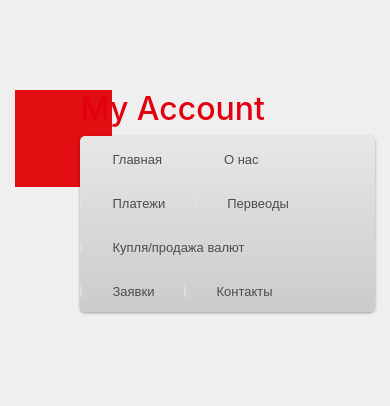
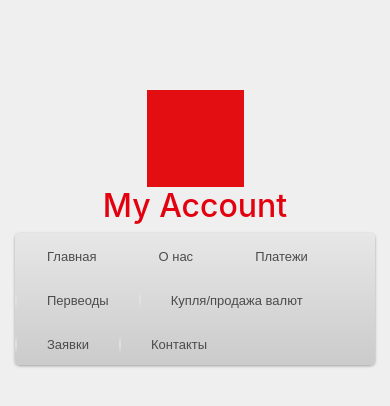
Before and after one commit to SultanAitakyn/Account, a React (Create React App) app: page / in a window 390 px wide. Shown: the top 406 px of the page. Built offline with nearby package versions, Linux system fonts and the light colour scheme.

Commit message:
fix nav responsive

```diff
--- a/src/components/header/Header.tsx
+++ b/src/components/header/Header.tsx
@@ -6,11 +6,11 @@ function Header() {
     return (
         <header className="header">
             <div className="row">
-                <div className="col-1">
+                <div className="col-12 col-xl-1">
                     <div className="logo"></div>
                 </div>
-                <div className="col-11 align-self-center pl-5">
-                    <h2 className="menu-bar__title">My Account</h2>
+                <div className="col-12 col-xl-11 align-self-center pl-xl-5">
+                    <h2 className="menu-bar__title text-center">My Account</h2>
                     <nav>
                         <ul className="menu d-flex flex-wrap">
                             <li className="menu__item"><Link to='/main'>Главная</Link></li>
--- a/src/components/header/styles.scss
+++ b/src/components/header/styles.scss
@@ -1,7 +1,8 @@
 .logo {
   width: 97px;
   height: 97px;
-  background-color: #e20e12
+  background-color: #e20e12;
+  margin: auto;
 }
 
 ul, li {
@@ -42,3 +43,9 @@ ul, li {
   border-image: linear-gradient(to bottom, rgba(255, 255, 255, 0) 0%, rgba(226, 226, 226, 1) 48%, rgba(255, 255, 255, 0) 100%);
   border-image-slice: 1;
 }
+
+@media (max-width: 1200px) {
+  .menu-bar__title {
+    text-align: center;
+  }
+}
```
Also changed, not shown: 1 other file (tests, documents, lock files or other folders).
